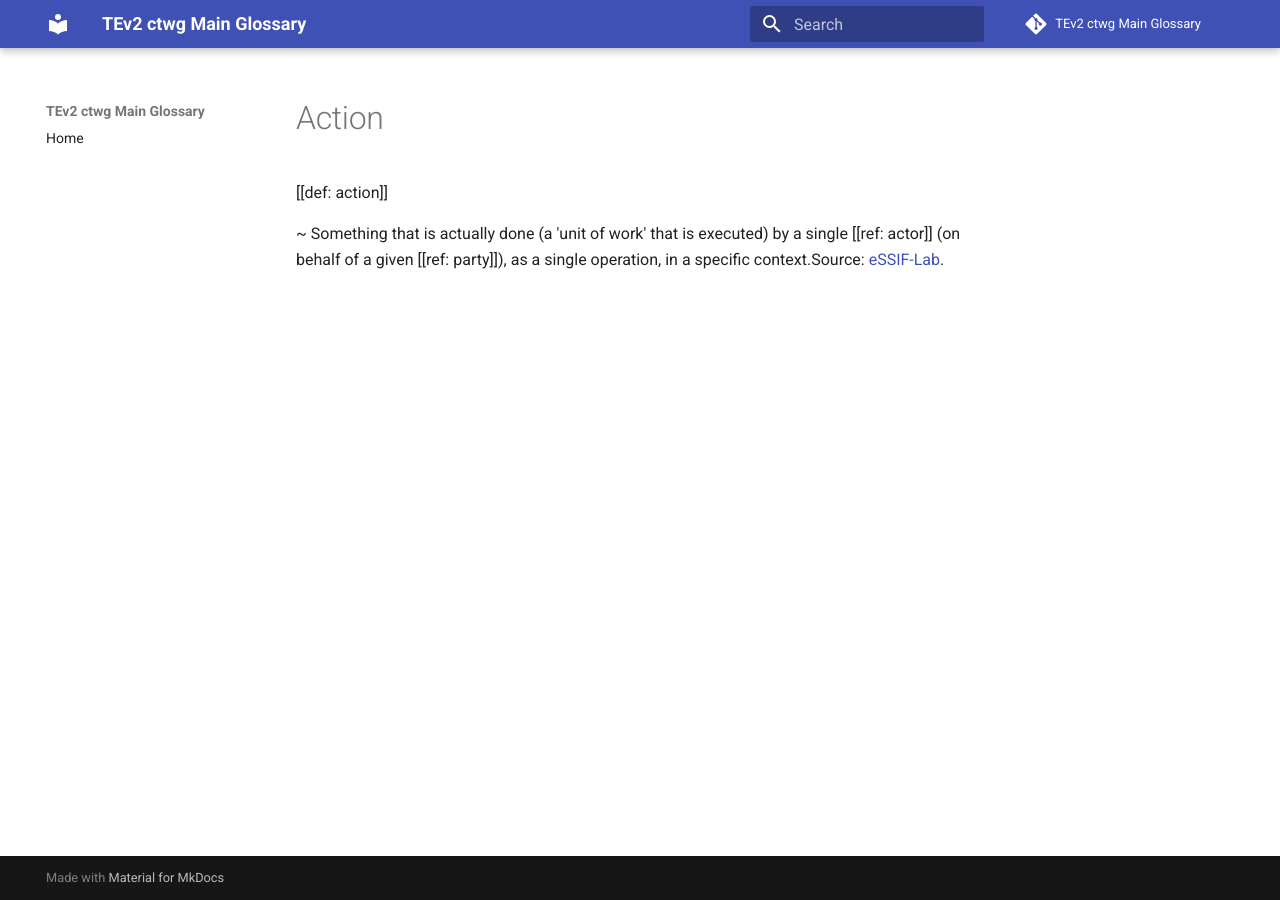
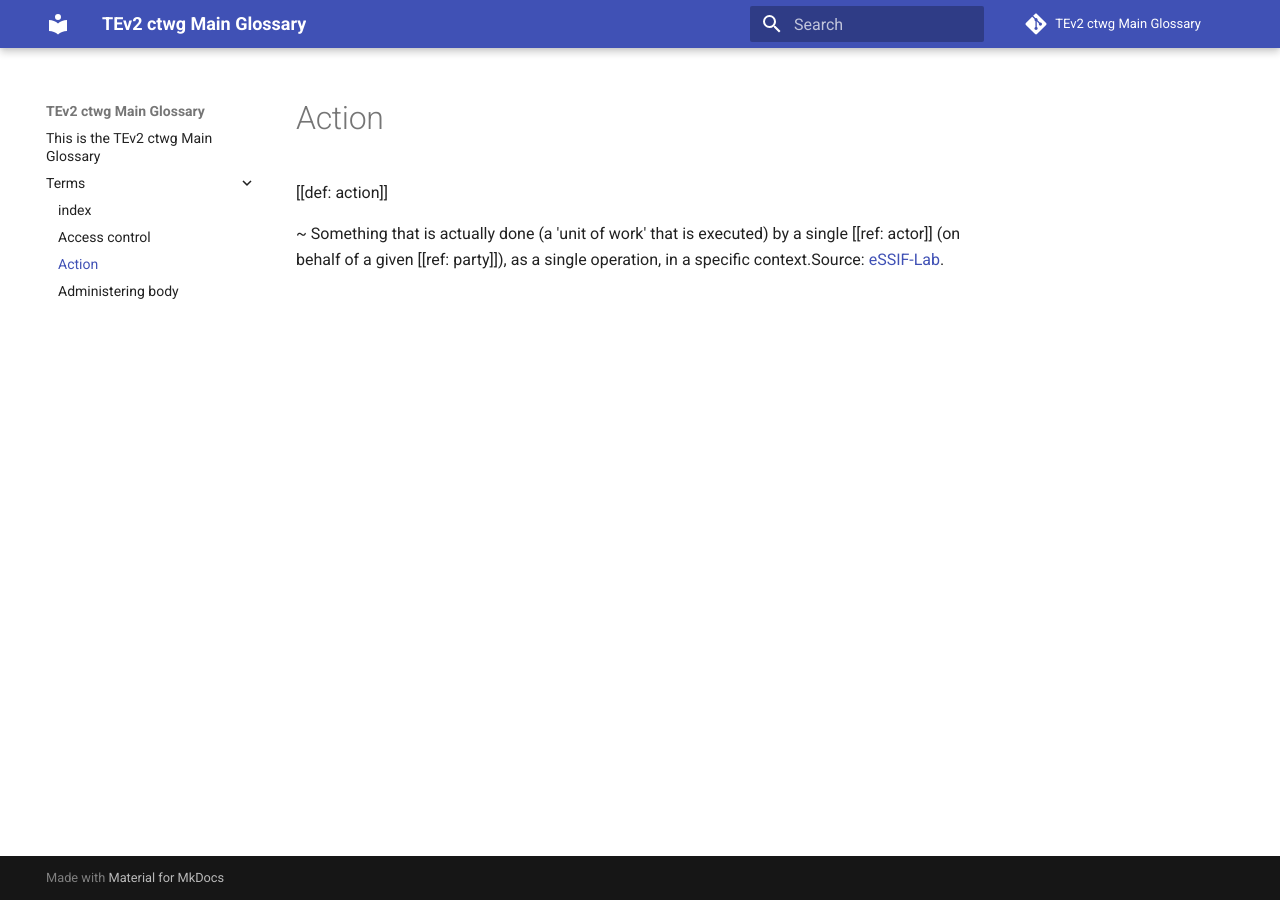
Before and after one commit to kordwarshuis/tev2-ctwg-main-glossary, an MkDocs documentation site: the page built from docs/terms/action.md, in a window 1280 px wide. Built offline with MkDocs 1.6.1 and Material for MkDocs 9.7.7, drawn with Linux system fonts in a browser that asks for light colours; comment, search, counter and statistics services are not loaded; some of the changed lines change nothing that is shown.

Commit message:
Remove nav entry for autogenerate to work

```diff
--- a/mkdocs.yml
+++ b/mkdocs.yml
@@ -1,12 +1,12 @@
 site_name: TEv2 ctwg Main Glossary
 site_url: https://kordwarshuis.github.io/tev2-ctwg-main-glossary/
 theme: material
-nav:
-    - Home: index.md
-    # - Terms:
-    #       - Access Control: terms/access-control.md
-    #       - Action: terms/action.md
-    #       - Administering Body: terms/administering-body.md
+# nav:
+# - Home: index.md
+# - Terms:
+#       - Access Control: terms/access-control.md
+#       - Action: terms/action.md
+#       - Administering Body: terms/administering-body.md
 
 repo_url: "https://github.com/kordwarshuis/tev2-ctwg-main-glossary"
 repo_name: "TEv2 ctwg Main Glossary"
@@ -20,7 +20,8 @@ site_dir: site
 # Plugins can be added here
 plugins:
     - search
-    - awesome-pages
+    - awesome-pages:
+          collapse_single_pages: true
 
 markdown_extensions:
     - pymdownx.highlight:
```
